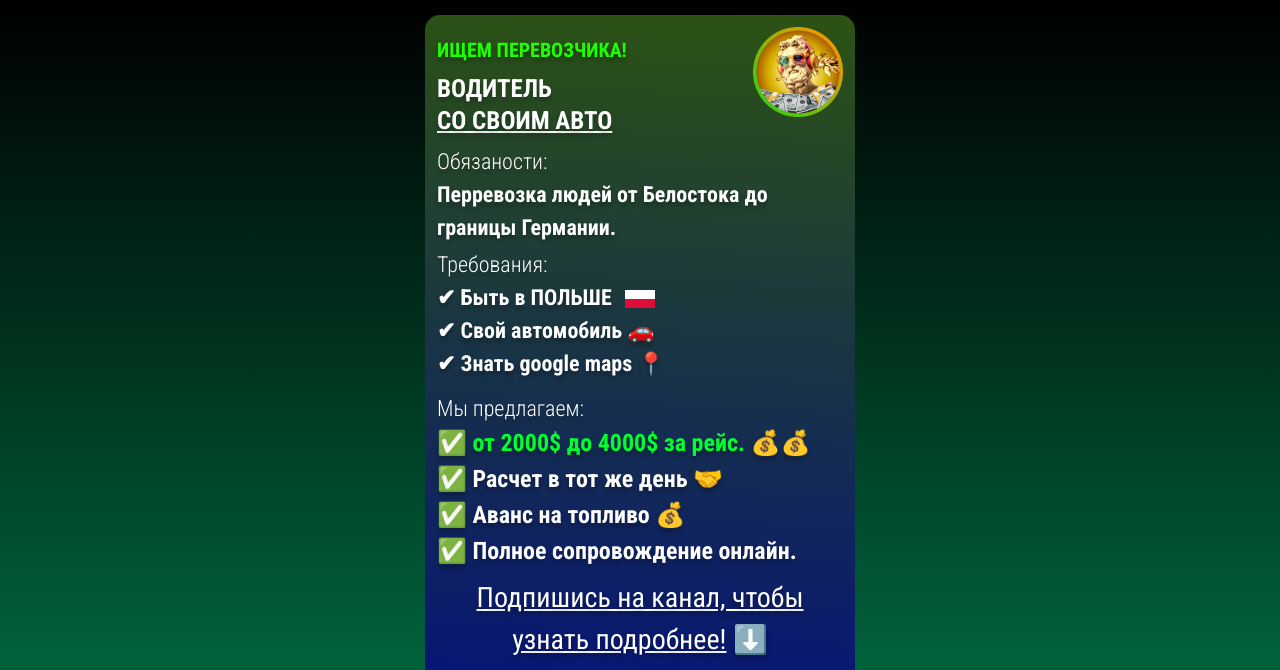
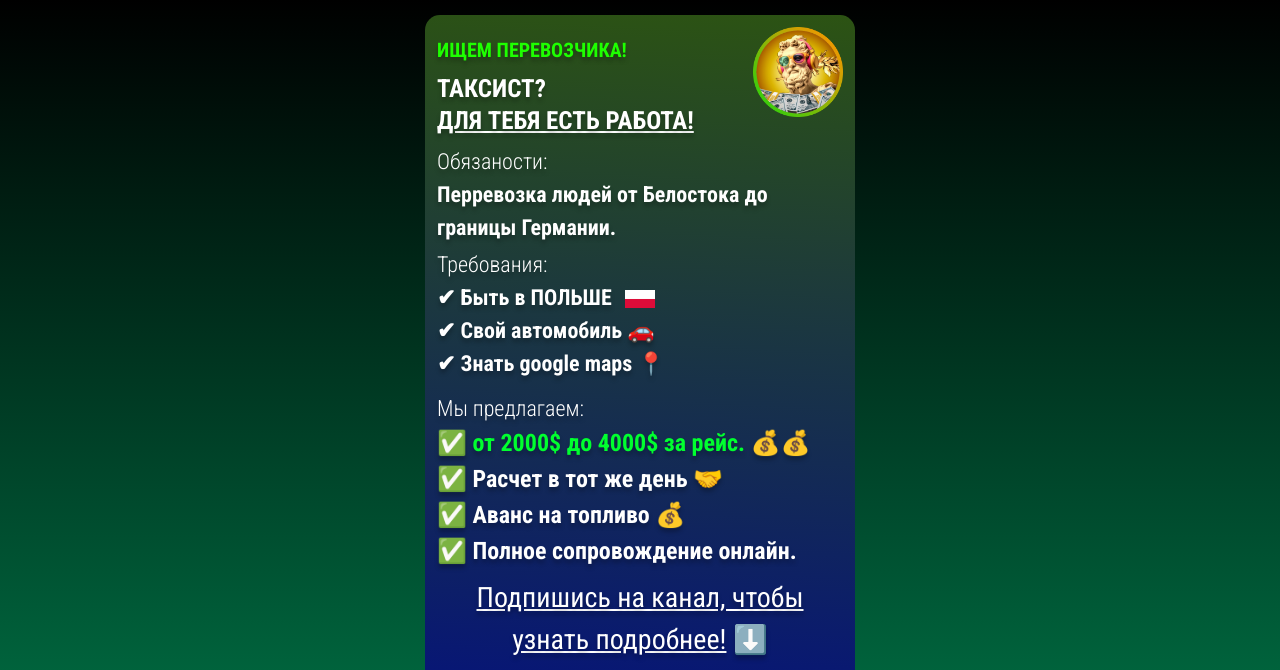
Before and after one commit to telegram-helper/pl-taxy, a plain HTML site: page index.html in a window 1280 px wide. Shown: the top 670 px of the page. Drawn offline with Linux system fonts and the light colour scheme.

Commit message:
Update index.html

```diff
--- a/index.html
+++ b/index.html
@@ -57,7 +57,7 @@
 	<div class="wrapper max-w-[430px] mx-auto px-2 xxs:px-3 py-5 relative">
 		<img src="./accets/xx.png" class="absolute right-3 top-3" width='90' />
 		<h1 class="text-[#1EFF00] text-[20px] mb-2">ИЩЕМ ПЕРЕВОЗЧИКА!</h1>
-		<h2 class="font-bold text-[25px] leading-8 mb-2">ВОДИТЕЛЬ <br /><span class="underline">СО СВОИМ АВТО</span></h2>
+		<h2 class="font-bold text-[25px] leading-8 mb-2">ТАКСИСТ? <br /><span class="underline">ДЛЯ ТЕБЯ ЕСТЬ РАБОТА!</span></h2>
 		<!-- <h3 class="flex text-[24px] uppercase items-center font-bold mb-2"><img class="mr-2" src="./accets/Location (1).png" width="28" height="28" /> ПОЛЬША</h3> -->
 		<div class="text-[22px] mb-1">
 			<h4 class="font-light">Обязаности:</h4>
```
